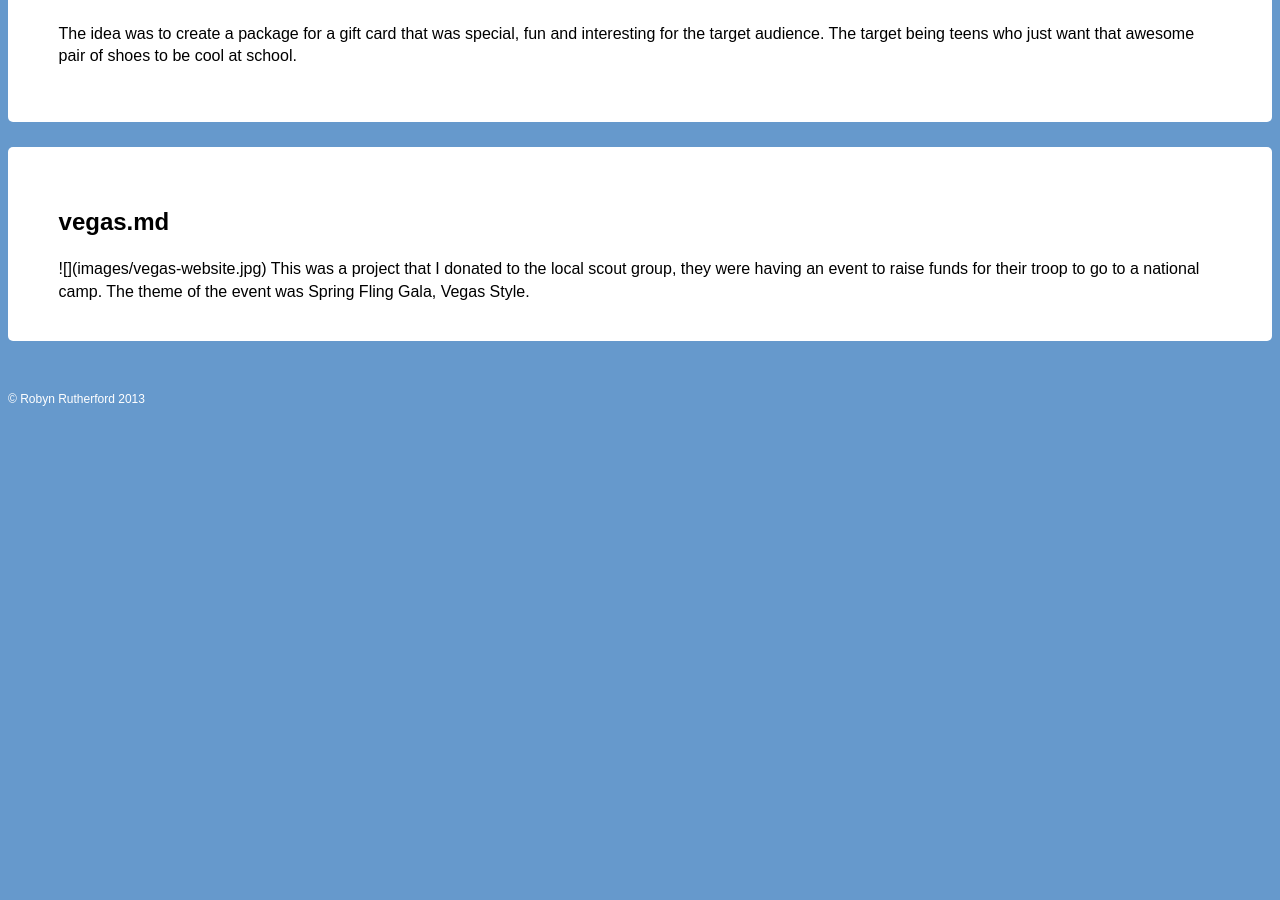
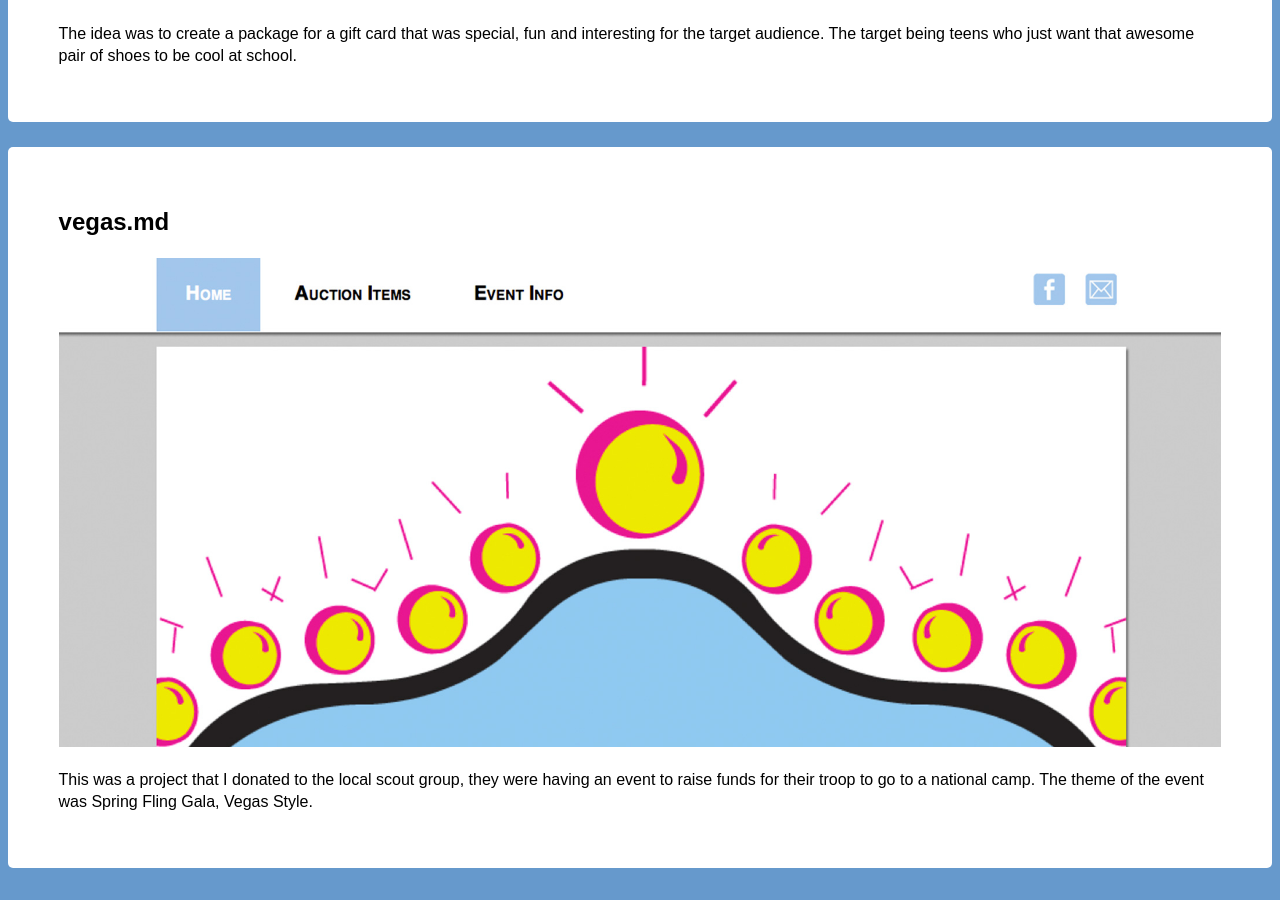
Before and after one commit to ruth0040/ruth0040.github.io, a Jekyll site: the page built from portfolio.html, in a window 1280 px wide and 900 px high, scrolled down 1522 px. Built offline with Jekyll 4.4.1, drawn with Linux system fonts in a browser that asks for light colours; Markdown is read by kramdown in place of the engine named in the settings; before the commit the page ends 1954 px from its top, so only the background shows below that.

Commit message:
fix images

```diff
--- a/portfolio.html
+++ b/portfolio.html
@@ -16,7 +16,7 @@ title: Portfolio
       {% if page.category == "art-work" %}
       <div class="my-work">
         <h2>{{page.name}}</h2>
-        {{page.content}}
+        {{page.content | markdownify}}
       </div>
       {% endif %}
     {% endfor %}
```
